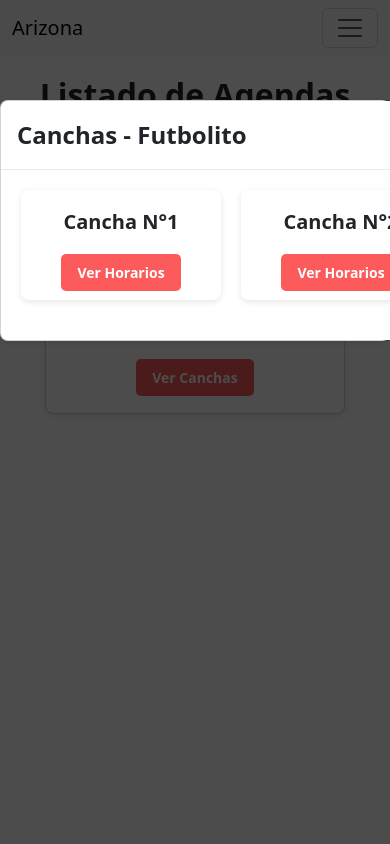
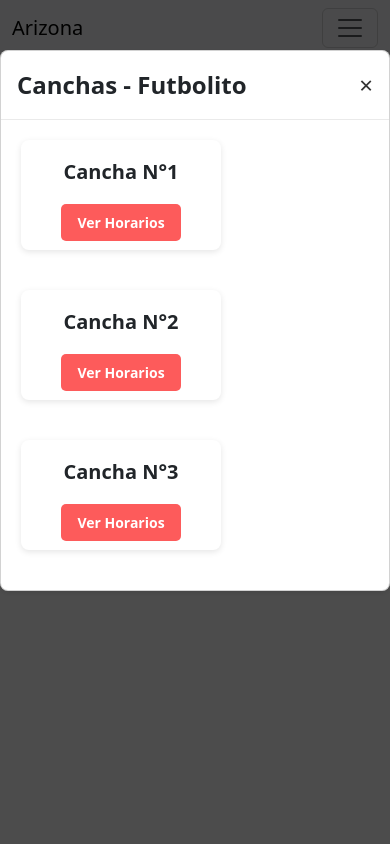
Before and after one commit to arizonv/RESERVAS-STACK, a Django app: page /servicios/a/listar/ in a window 390 px wide, after a click on "Ver Canchas". Run offline with Django 4.2, Linux system fonts and the light colour scheme; a user stored in the database is signed in; data comes from the database, SQL or seed files in the repository; both versions use the stored data as it was after the commit; some libraries are stand-ins or nearby versions.

Commit message:
media screen agendas css

```diff
--- a/client/templates/reserva/crear.html
+++ b/client/templates/reserva/crear.html
@@ -61,7 +61,7 @@ Reserva | {{ block.super }}
                 <form action="{{ transaction_data.url }}" method="post">
                     {% csrf_token %}
                     <input type="hidden" name="token_ws" value="{{ transaction_data.token }}">
-                    <input type="submit" value="Pagar" class="btn btn-primary">
+                    <input type="submit" value="Pagar" class="btn btn-outline-dark">
                 </form>
             </div>
         </div>
--- a/static/css/services/agendas.css
+++ b/static/css/services/agendas.css
@@ -1,8 +1,12 @@
 :root {
-    --card-width: 300px; /* Ancho de las tarjetas */
-    --card-height: 120px; /* Alto de las tarjetas */
-    --primary-color: #fd5b5b; /* Color primario  */
-    --primary-hover-color: #f83636; /* Color primario al pasar el cursor  */
+    --card-width: 300px;
+    /* Ancho de las tarjetas */
+    --card-height: 120px;
+    /* Alto de las tarjetas */
+    --primary-color: #fd5b5b;
+    /* Color primario  */
+    --primary-hover-color: #f83636;
+    /* Color primario al pasar el cursor  */
 }
 
 /* Estilos para la x de close */
@@ -189,4 +193,24 @@
 
 /* Otros estilos */
 
-/* Ajusta aquí otros estilos según tus necesidades */
+
+@media (max-width: 500px) {
+    .modal-content {
+        width: 100%;
+        /* Ancho del contenido del modal en dispositivos móviles */
+    }
+
+    .modal-dialog,
+    .modal-dialog-agenda {
+        max-width: 100%;
+        /* Ancho máximo del modal en dispositivos móviles */
+        min-width: unset;
+        /* Ancho mínimo del modal en dispositivos móviles */
+        margin-top: 50px;
+        /* Margen superior reducido del modal en dispositivos móviles */
+    }
+
+    /* Ajusta aquí otros estilos según tus necesidades */
+}
+
+/* Estilos posteriores ... */
```
Also changed, not shown: client/templates/transbank/confirmation.html (+3 -4 lines), db.sqlite3.
